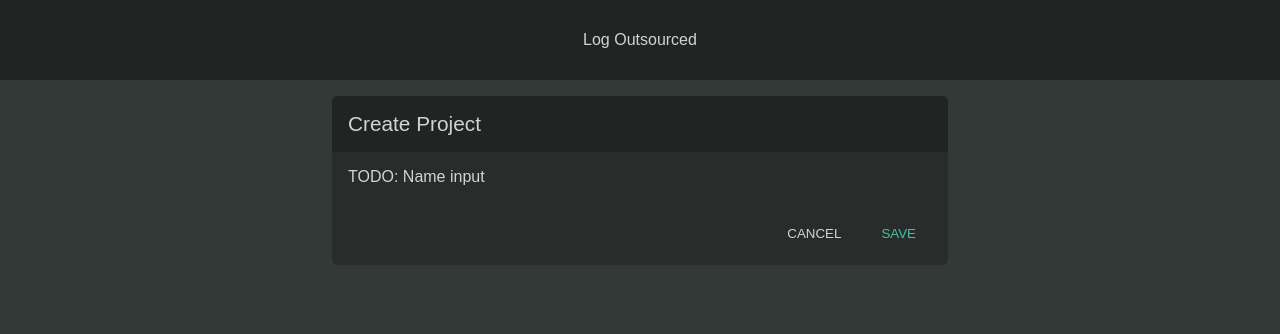
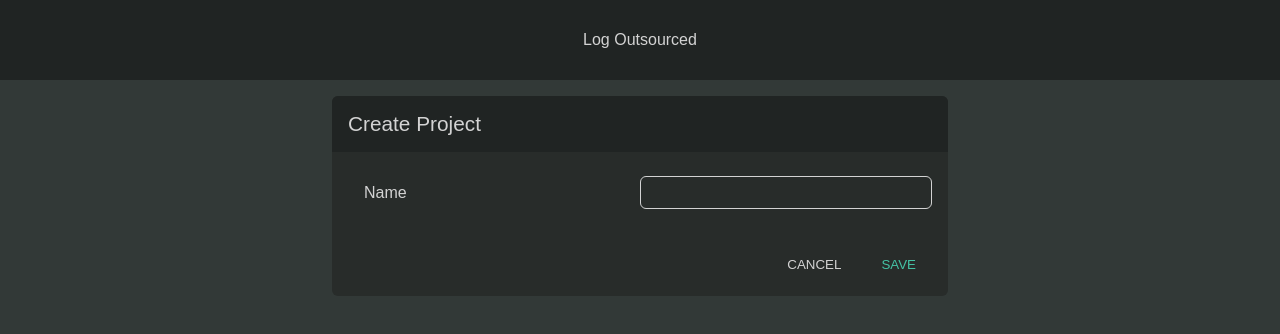
Before and after one commit to pipan/log-outsourced-ui, a Vue app: page /create in a window 1280 px wide. Shown: the top 334 px of the page. Built offline with nearby package versions, Linux system fonts and the light colour scheme.

Commit message:
string input field

```diff
--- a/src/assets/scss/composition.scss
+++ b/src/assets/scss/composition.scss
@@ -55,3 +55,17 @@
         margin-right: var(--unit-l);
     }
 }
+
+.bottom {
+    &-s {
+        margin-bottom: var(--unit-s);
+    }
+
+    &-m {
+        margin-bottom: var(--unit-m);
+    }
+
+    &-l {
+        margin-bottom: var(--unit-l);
+    }
+}
--- /dev/null
+++ b/src/assets/scss/form.scss
@@ -0,0 +1,31 @@
+.field {
+    display: flex;
+    flex-direction: row;
+    align-items: center;
+    margin: var(--unit-s) 0px;
+
+    &__label {
+        display: block;
+        box-sizing: border-box;
+        width: 50%;
+        padding: 0px var(--unit-m);
+        color: var(--fg);
+        cursor: pointer;
+    }
+
+    &__input {
+        box-sizing: border-box;
+        width: 50%;
+        padding: var(--unit-s) var(--unit-m);
+        margin: 0px;
+        border: 1px solid var(--fg);
+        border-radius: var(--corner-radius);
+        background-color: transparent;
+        color: var(--fg);
+        transition: border-color var(--transition-fast) ease;
+
+        &:focus {
+            border-color: var(--primary)
+        }
+    }
+}
--- a/src/components/ProjectsContainer.vue
+++ b/src/components/ProjectsContainer.vue
@@ -1,10 +1,9 @@
 <template>
-    <section class="material__container flexbox-row start">
-        <button class="btn btn--forward right-m" @click="create()">
+    <section class="material__container">
+        <button class="btn btn--forward bottom-m" @click="create()">
             <i class="material-icons">add</i>
         </button>
-        <project-list class="flex" v-bind:items="projects" @open="open($event)">
-        </project-list>
+        <project-list class="flex" v-bind:items="projects" @open="open($event)"></project-list>
     </section>
 </template>
 
--- /dev/null
+++ b/src/components/form/StringInput.vue
@@ -0,0 +1,20 @@
+<template>
+    <div class="field">
+        <label :for="id" class="field__label">{{ label }}</label>
+        <input :id="id" class="field__input" type="text" :placeholder="placeholder" />
+    </div>
+</template>
+
+<script lang="ts">
+    import { Component, Vue, Prop } from 'vue-property-decorator'
+    import { ProjectEntity } from '@/lib/log-outsourced'
+
+    @Component
+    export default class StringInput extends Vue {
+        @Prop({ default: '' }) readonly id!: string;
+        @Prop({ default: '' }) readonly label!: string;
+        @Prop({ default: '' }) readonly placeholder!: string;
+    }
+</script>
+
+<style lang="scss"></style>
--- a/src/views/App.vue
+++ b/src/views/App.vue
@@ -7,10 +7,12 @@
 <script lang="ts">
     import { Component, Vue } from 'vue-property-decorator'
     import ProjectsContainer from '@/components/ProjectsContainer.vue'
+    import StringInput from '@/components/form/StringInput.vue'
     import { ProjectEntity } from '@/lib/log-outsourced'
     @Component({
         components: {
-            ProjectsContainer
+            ProjectsContainer,
+            StringInput
         }
     })
     export default class App extends Vue {
@@ -27,5 +29,6 @@
 @import "../assets/scss/card.scss";
 @import "../assets/scss/list.scss";
 @import "../assets/scss/button.scss";
+@import "../assets/scss/form.scss";
 @import "../assets/scss/composition.scss";
 </style>
--- a/src/views/ProjectCreate.vue
+++ b/src/views/ProjectCreate.vue
@@ -3,7 +3,7 @@
         <div class="card">
             <header class="card__header">Create Project</header>
             <div class="card__body">
-                TODO: Name input
+                <string-input id="name" label="Name"></string-input>
             </div>
             <footer class="card__footer">
                 <button class="btn btn--secondary right-s" @click="cancel()">CANCEL</button>
@@ -16,8 +16,13 @@
 <script lang="ts">
     import { Component, Vue, Prop } from 'vue-property-decorator'
     import { Broadcast } from '../lib/broadcast'
+    import StringInput from '@/components/form/StringInput.vue'
 
-    @Component
+    @Component({
+        components: {
+            StringInput
+        }
+    })
     export default class ProjectCreate extends Vue {
         @Prop() readonly broadcast!: Broadcast
 
```
